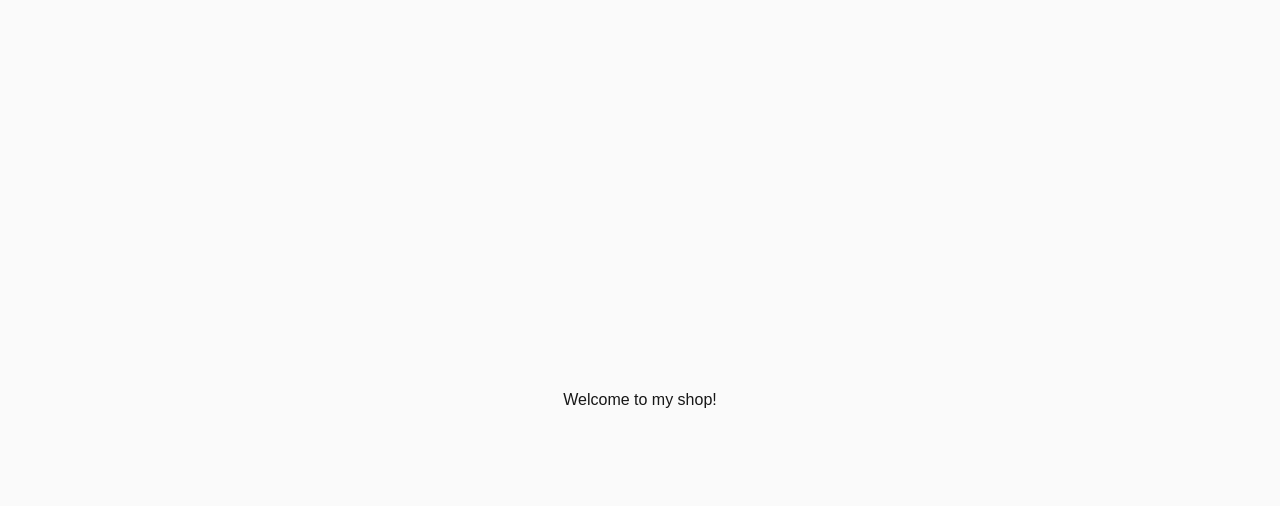
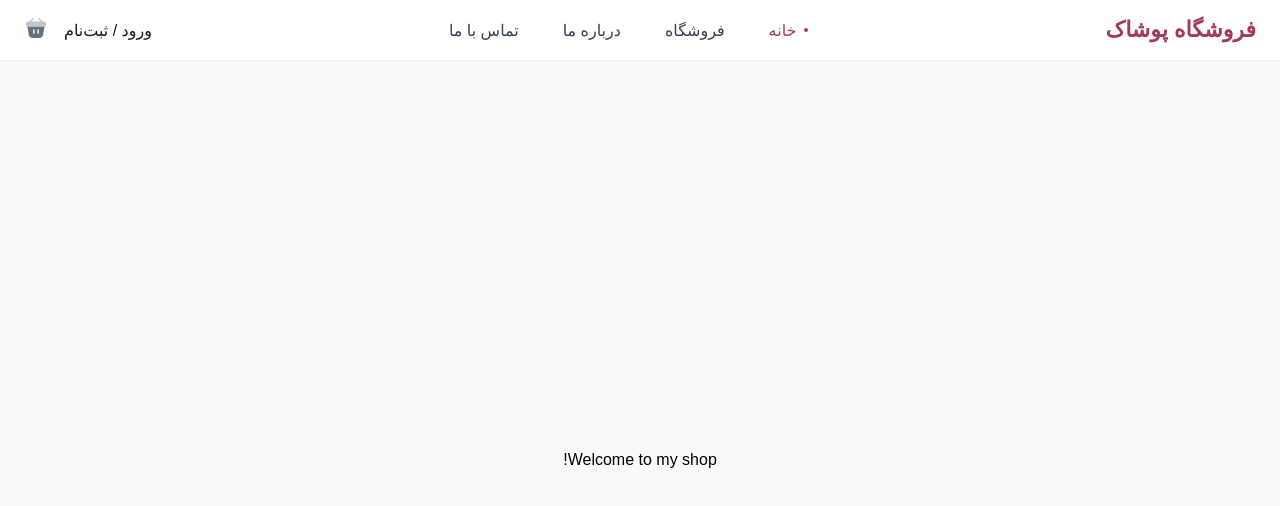
Before and after one commit to Nastaran-sarzaeim/product-page, a Next.js app: page / in a window 1280 px wide. Shown: the top 506 px of the page. Built offline with nearby package versions, Linux system fonts and the light colour scheme.

Commit message:
Add navbar with responsive sidebar

```diff
--- a/src/app/globals.css
+++ b/src/app/globals.css
@@ -1,14 +1,19 @@
 :root {
-  --background: #ffffff;
-  --foreground: #171717;
+  --color-white: #ffffff;
+  --color-black: #171717;
+  --color-text: #374151;
+  --shadow-sm: 0 1px 2px rgba(0, 0, 0, 0.05);
+
+  --color-pink-darker: #450920;
+  --color-primary: #a53860;
+  --color-pink: #da627d;
+  --color-pink-light: #ffa5ab;
+  --color-pink-lighter: #f7ede2;
 }
 
 body {
-  color: var(--foreground);
-  background: var(--background);
-  font-family: Arial, Helvetica, sans-serif;
-  -webkit-font-smoothing: antialiased;
-  -moz-osx-font-smoothing: grayscale;
+  direction: rtl;
+  font-family: 'Vazirmatn', sans-serif;
 }
 
 * {
--- a/src/app/layout.js
+++ b/src/app/layout.js
@@ -1,9 +1,11 @@
+import Header from "@/layout/header/Header";
 import "./globals.css";
 
 export default function RootLayout({ children }) {
   return (
     <html lang="en">
       <body>
+        <Header />
         {children}
       </body>
     </html>
--- /dev/null
+++ b/src/layout/header/Header.js
@@ -0,0 +1,108 @@
+"use client";
+
+import { useState } from "react";
+import { usePathname } from "next/navigation";
+import Link from "next/link";
+import styles from "./Header.module.css";
+import Image from "next/image";
+
+const menuItems = [
+    { name: "خانه", href: "/" },
+    { name: "فروشگاه", href: "/shop" },
+    { name: "درباره ما", href: "/about" },
+    { name: "تماس با ما", href: "/contact" },
+];
+
+export default function Header() {
+    const pathname = usePathname();
+    const [isOpen, setIsOpen] = useState(false);
+
+    return (
+        <>
+            <nav className={styles.nav}>
+                <Link href="/" className={styles.logo}>
+                    فروشگاه پوشاک
+                </Link>
+
+                {/* Desktop Menu */}
+                <ul className={styles.menu}>
+                    {menuItems.map((item) => {
+                        const isActive = pathname === item.href;
+                        return (
+                            <li key={item.name} className={styles.menuItem}>
+                                <span
+                                    className={`${styles.activeDot} ${isActive ? styles.activeDotVisible : ""
+                                        }`}
+                                />
+                                <Link
+                                    href={item.href}
+                                    className={`${styles.link} ${isActive ? styles.activeLink : ""
+                                        }`}
+                                >
+                                    {item.name}
+                                </Link>
+                            </li>
+                        );
+                    })}
+                </ul>
+
+                <div className={styles.actions}>
+                    <Link href="/login" className={styles.authLink}>ورود / ثبت‌نام</Link>
+
+                    {/* Cart */}
+                    <div className={styles.cart}>
+
+                        <Image
+                            src='/icon/ic_bag.svg'
+                            alt="menu icon"
+                            width={24}
+                            height={24}
+                        />
+                    </div>
+
+                    {/* Mobile Menu */}
+                    <div className={styles.hamburger}>
+                        <Image
+                            src='/icon/ic_menu_item.svg'
+                            alt="menu icon"
+                            width={24}
+                            height={24}
+                            onClick={() => setIsOpen(true)}
+                        />
+                    </div>
+                </div>
+            </nav>
+
+            {/* Overlay */}
+            {isOpen && (
+                <div className={styles.overlay} onClick={() => setIsOpen(false)} />
+            )}
+
+            {/* Sidebar */}
+            <aside
+                className={`${styles.sidebar} ${isOpen ? styles.sidebarOpen : ""
+                    }`}
+            >
+                <Link href="/" className={styles.logo}>
+                    فروشگاه پوشاک
+                </Link>
+                <nav className={styles.sidebarMenu}>
+                    {menuItems.map((item) => {
+                        const isActive = pathname === item.href;
+                        return (
+                            <Link
+                                key={item.name}
+                                href={item.href}
+                                onClick={() => setIsOpen(false)}
+                                className={`${styles.sidebarLink} ${isActive ? styles.sidebarActive : ""
+                                    }`}
+                            >
+                                {item.name}
+                            </Link>
+                        );
+                    })}
+                </nav>
+            </aside>
+        </>
+    );
+}
--- /dev/null
+++ b/src/layout/header/Header.module.css
@@ -0,0 +1,154 @@
+/* -------- Navbar -------- */
+.nav {
+    display: flex;
+    align-items: center;
+    justify-content: space-between;
+    padding: 16px 24px;
+    background-color: var(--color-white);
+    box-shadow: var(--shadow-sm);
+    position: sticky;
+    top: 0;
+    z-index: 50;
+}
+
+.logo {
+    font-size: 22px;
+    font-weight: bold;
+    color: var(--color-primary);
+    text-decoration: none;
+}
+
+/* -------- Desktop Menu -------- */
+.menu {
+    display: flex;
+    align-items: center;
+    gap: 32px;
+    font-weight: 500;
+    color: var(--color-text);
+}
+
+.menuItem {
+    display: flex;
+    align-items: center;
+}
+
+.link {
+    text-decoration: none;
+    color: inherit;
+    transition: color 0.3s;
+}
+
+.link:hover,
+.activeLink {
+    color: var(--color-primary);
+}
+
+.activeDot {
+    width: 4px;
+    height: 4px;
+    border-radius: 50%;
+    background: var(--color-primary);
+    margin-left: 8px;
+    opacity: 0;
+    transition: opacity 0.3s ease;
+}
+
+.activeDotVisible {
+    opacity: 1;
+}
+
+/* -------- Actions -------- */
+.actions {
+    display: flex;
+    align-items: center;
+    gap: 16px;
+}
+
+.authLink {
+    text-decoration: none;
+    transition: color 0.3s ease;
+    color: var(--color-black);
+}
+
+.authLink:hover {
+    color: var(--color-primary);
+}
+
+/* -------- Hamburger menu -------- */
+.hamburger {
+    display: none;
+    font-size: 26px;
+    cursor: pointer;
+}
+
+/* -------- Cart -------- */
+.cart {
+    cursor: pointer;
+}
+
+/* -------- Mobile -------- */
+@media (max-width: 768px) {
+    .menu {
+        display: none;
+    }
+
+    .hamburger {
+        display: block;
+    }
+}
+
+/* -------- Overlay -------- */
+.overlay {
+    position: fixed;
+    inset: 0;
+    background: rgba(0, 0, 0, 0.4);
+    z-index: 99;
+}
+
+/* -------- Sidebar -------- */
+.sidebar {
+    position: fixed;
+    top: 0;
+    right: 0;
+    width: 260px;
+    height: 100vh;
+    background: var(--color-white);
+    padding: 24px;
+    z-index: 100;
+    transform: translateX(100%);
+    transition: transform 0.3s ease;
+}
+
+.sidebarOpen {
+    transform: translateX(0);
+}
+
+.sidebarHeader {
+    display: flex;
+    justify-content: space-between;
+    align-items: center;
+    margin-bottom: 24px;
+}
+
+.closeBtn {
+    font-size: 22px;
+    cursor: pointer;
+}
+
+.sidebarMenu {
+    display: flex;
+    flex-direction: column;
+    gap: 16px;
+    margin-top: 24px;
+}
+
+.sidebarLink {
+    text-decoration: none;
+    color: var(--color-text);
+    font-weight: 500;
+}
+
+.sidebarLink:hover,
+.sidebarActive {
+    color: var(--color-primary);
+}
```
Also changed, not shown: public/icon/ic_bag.svg (added), public/icon/ic_menu_item.svg (added).
